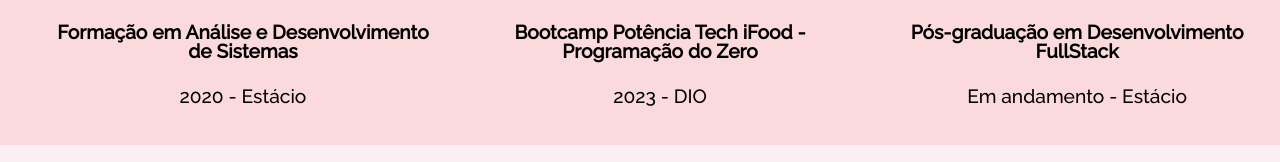
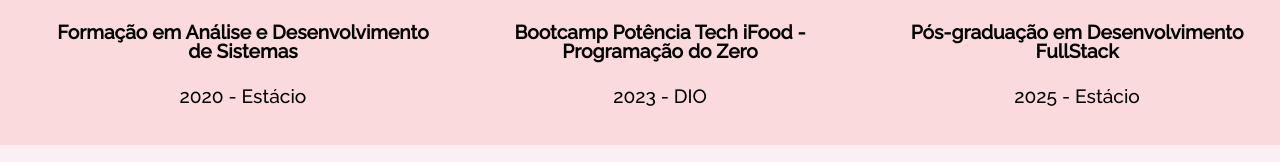
Before and after one commit to alinevianna/portfolio, a plain HTML site: page index.html in a window 1280 px wide. Shown: the part 1766-1928 px from the top of the page. Drawn offline with Linux system fonts and the light colour scheme.

Commit message:
Update index.html

```diff
--- a/index.html
+++ b/index.html
@@ -195,7 +195,7 @@
                             <h4>Pós-graduação em Desenvolvimento FullStack</h4>
                         </li>
                         <li class="academic__courses__item__subtitle">
-                            <p>Em andamento - Estácio</p>
+                            <p>2025 - Estácio</p>
                         </li>
                     </ul>
                 </div>
```
